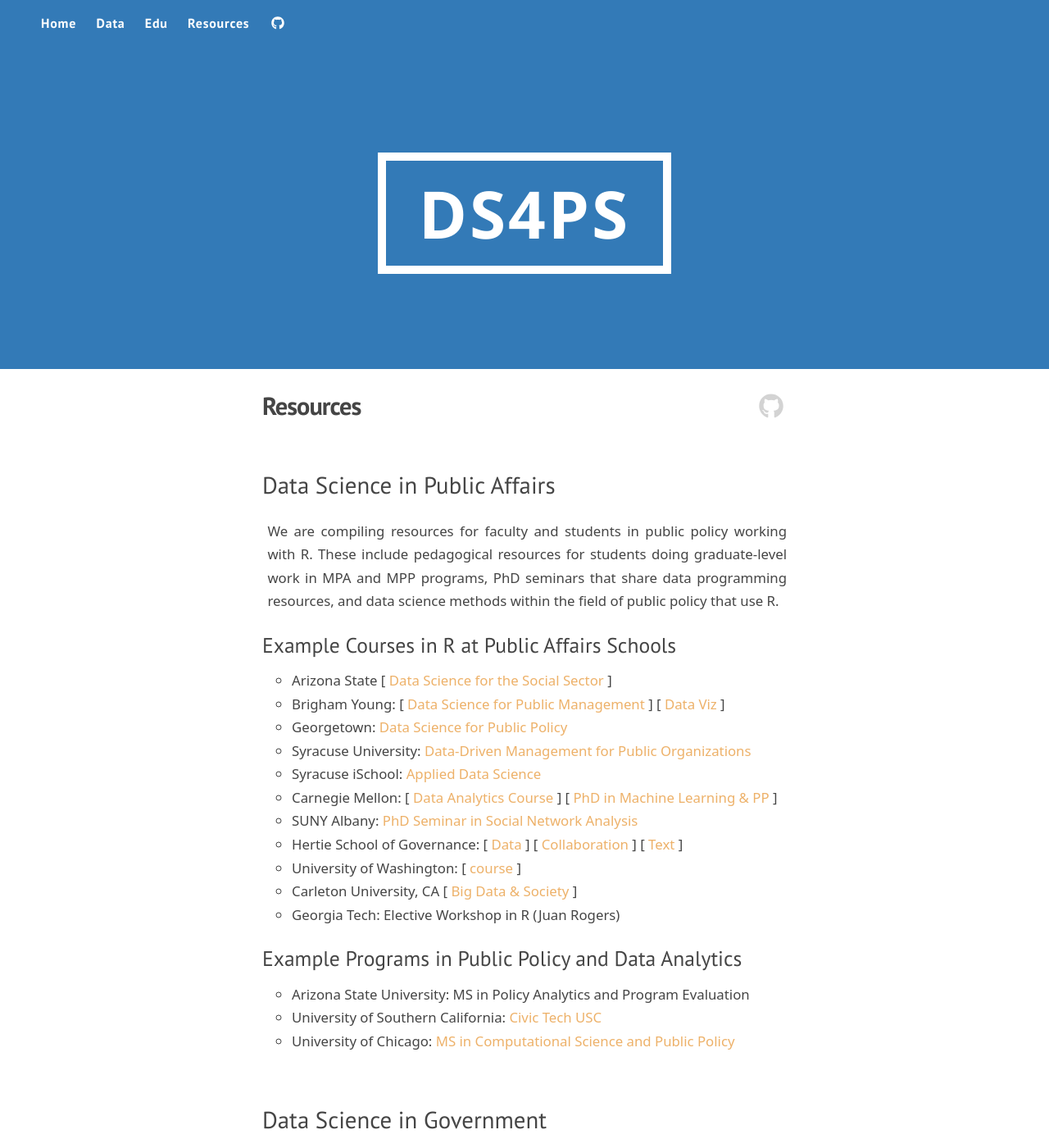
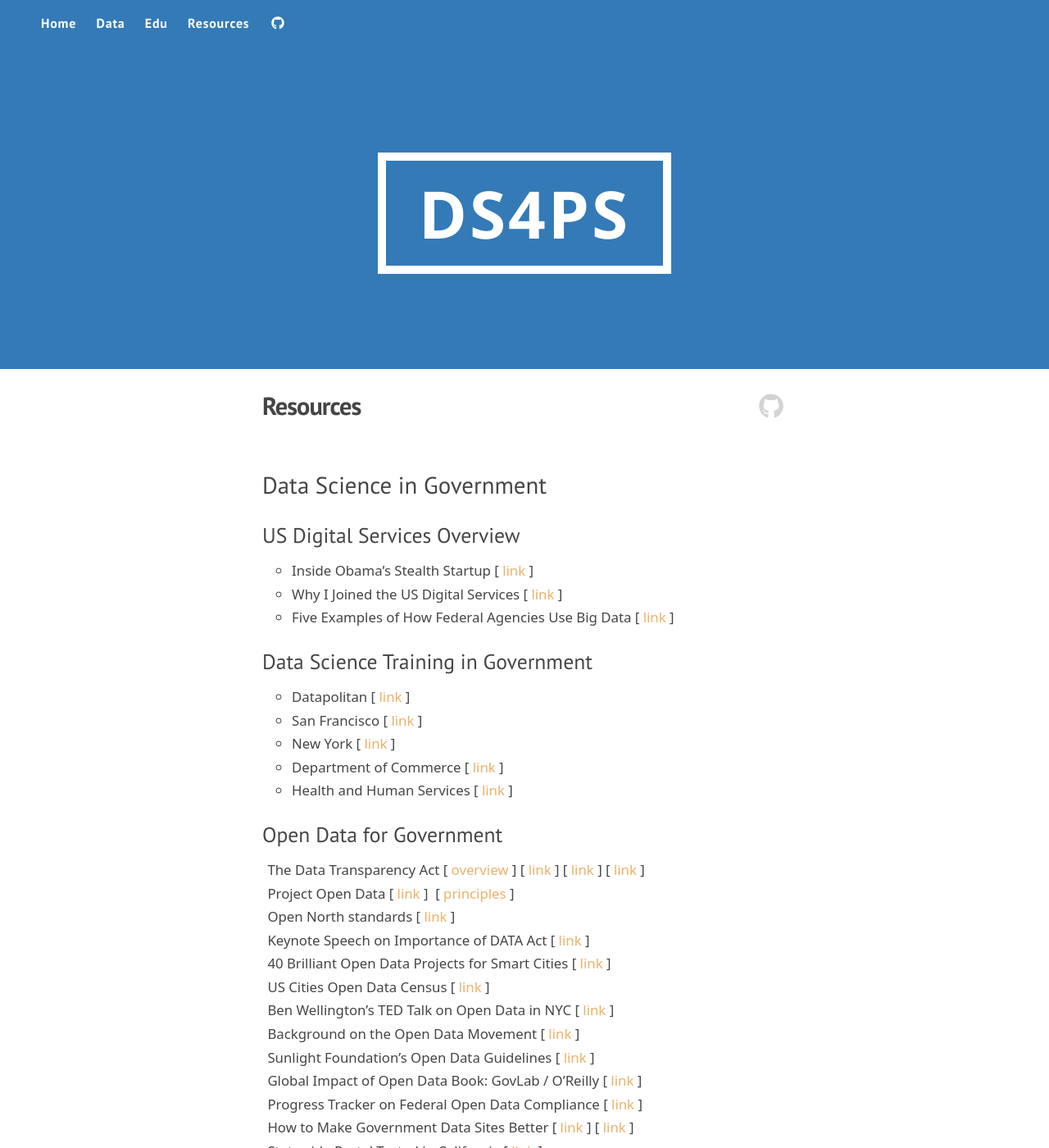
Before and after one commit to DS4PS/ds4ps_dev_site, a Jekyll site: the page built from resources.md, in a window 1280 px wide and 1400 px high. Shown: the whole window at 82% size. Built offline with Jekyll 4.4.1, drawn with Linux system fonts in a browser that asks for light colours; nearby versions of some CDN libraries; library files that are not in the unit come from our copies.

Commit message:
Update resources.md

```diff
--- a/resources.md
+++ b/resources.md
@@ -33,33 +33,6 @@
   list-style-type: circle;
 }
 </style>
-
-## Data Science in Public Affairs
-
-We are compiling resources for faculty and students in public policy working with R. These include pedagogical resources for students doing graduate-level work in MPA and MPP programs, PhD seminars that share data programming resources, and data science methods within the field of public policy that use R.
-
-
-### Example Courses in R at Public Affairs Schools
-
-* Arizona State [ [Data Science for the Social Sector](https://ds4ps.github.io/course_website/) ]
-* Brigham Young: [ [Data Science for Public Management](https://statsf18.classes.andrewheiss.com/reading/04-reading/) ] [ [Data Viz](https://datavizf18.classes.andrewheiss.com/) ]
-* Georgetown: [Data Science for Public Policy](https://georgetownmccourt.github.io/data-science/)
-* Syracuse University: [Data-Driven Management for Public Organizations](/data-driven-management)
-* Syracuse iSchool: [Applied Data Science](http://my.ischool.syr.edu/uploads/coursesyllabus/687syllabus2013maymester-1133.73673-6a0081f6-0348-4ec4-a75d-8ccf04e8ffe3.pdf)
-* Carnegie Mellon: [ [Data Analytics Course](http://www.andrew.cmu.edu/user/achoulde/94842/index.html#schedule) ] [ [PhD in Machine Learning & PP](https://www.ml.cmu.edu/academics/joint-phd-mlpp.html) ]
-* SUNY Albany: [PhD Seminar in Social Network Analysis](http://www.albany.edu/wwwres/kretheme/PAD777/overview.html)
-* Hertie School of Governance: [ [Data](https://github.com/mhaber/HertieDataScience) ] [ [Collaboration](https://github.com/HertieDataScience/SyllabusAndLectures) ] [ [Text](https://github.com/mhaber/HertieTextAnalysis) ]
-* University of Washington: [ [course](https://evansdatascience.github.io/GovernanceAnalytics/) ]
-* Carleton University, CA [ [Big Data & Society](https://github.com/TraceyLauriault/COMS2200_Fall2017) ]
-* Georgia Tech: Elective Workshop in R (Juan Rogers)
-
-
-### Example Programs in Public Policy and Data Analytics
-
-* Arizona State University: MS in Policy Analytics and Program Evaluation
-* University of Southern California: [Civic Tech USC](http://www.civictechusc.org/)
-* University of Chicago: [MS in Computational Science and Public Policy](https://capp.sites.uchicago.edu/)
-
 
 
 
```
